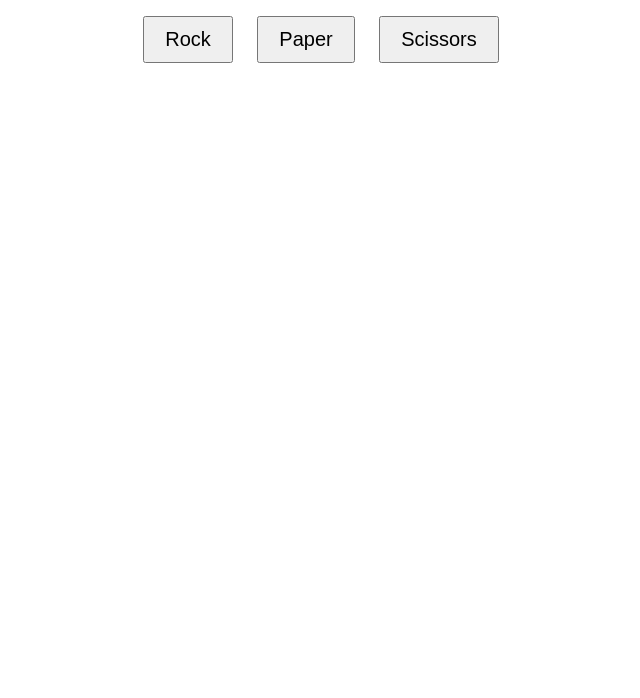
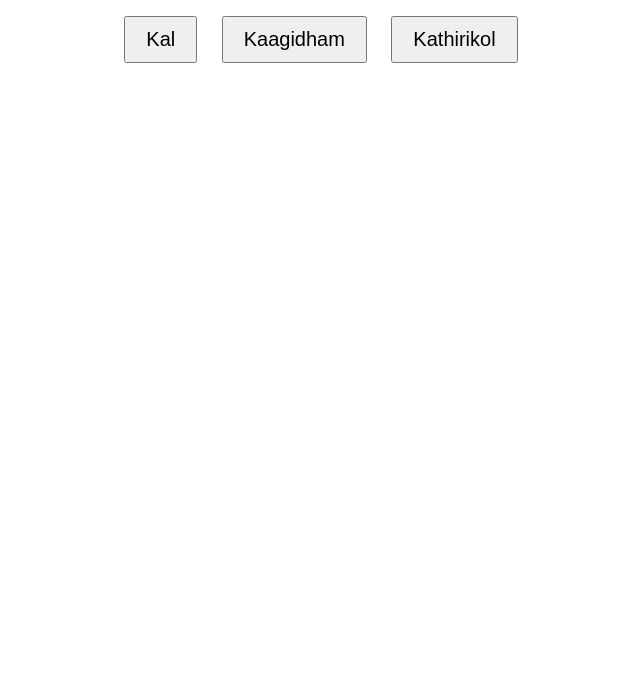
Before and after one commit to M-u-t-h-u/rps, a plain HTML site: page index.html in a window 1280 px wide. Shown: the part 102-800 px from the top of the page, without its empty margins (319-959 px from the left). Drawn offline with Linux system fonts and the light colour scheme.

Commit message:
feat : added tamil named buttons

```diff
--- a/index.html
+++ b/index.html
@@ -26,9 +26,9 @@
 <body>
     <h1>Rock Paper Scissors</h1>
     <div class="choices">
-        <button onclick="playGame('rock')">Rock</button>
-        <button onclick="playGame('paper')">Paper</button>
-        <button onclick="playGame('scissors')">Scissors</button>
+        <button onclick="playGame('rock')">Kal</button>
+        <button onclick="playGame('paper')">Kaagidham</button>
+        <button onclick="playGame('scissors')">Kathirikol</button>
     </div>
     <p id="result"></p>
 
```
